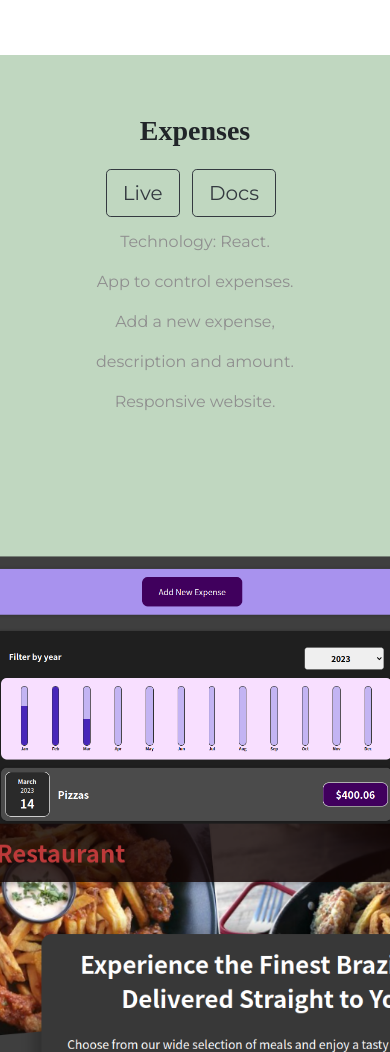
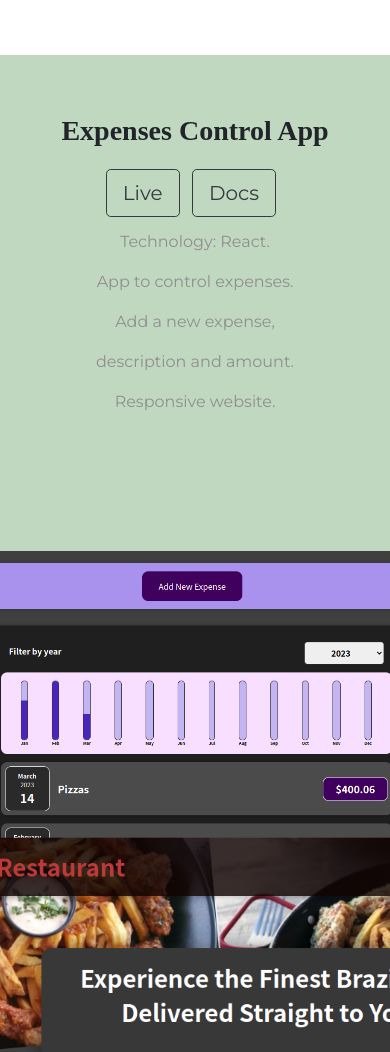
Before and after one commit to yurisokolovicz/yurisokolovicz.github.io, a plain HTML site: page index.html in a window 390 px wide. Shown: the part 6874-7926 px from the top of the page. Drawn offline with nearby package versions, Linux system fonts and the light colour scheme.

Commit message:
minimal adjustment

```diff
--- a/css/styles.css
+++ b/css/styles.css
@@ -260,7 +260,7 @@ p {
     margin-top: 90px;
     scale: 1.8;
     transform: rotate(0deg);
-    padding: 5% 5%;
+    padding: 10% 5%;
     padding-top: 6rem;
     position: static;
     text-align: center;
--- a/index.html
+++ b/index.html
@@ -228,7 +228,7 @@
     <section id="features-8">
        <div class="row">
             <div class="col-lg-6 col-md-12 col-sm-12">
-              <h3>Expenses</h3>
+              <h3>Expenses Control App</h3>
             <button type="button" class="btn btn-outline-dark btn-lg download-button" id="expense-button-web">Live</button>
             <button type="button" class="btn btn-outline-dark btn-lg download-button" id="expense-button-doc">Docs</button>
             <p>Technology: React.</p>
```
